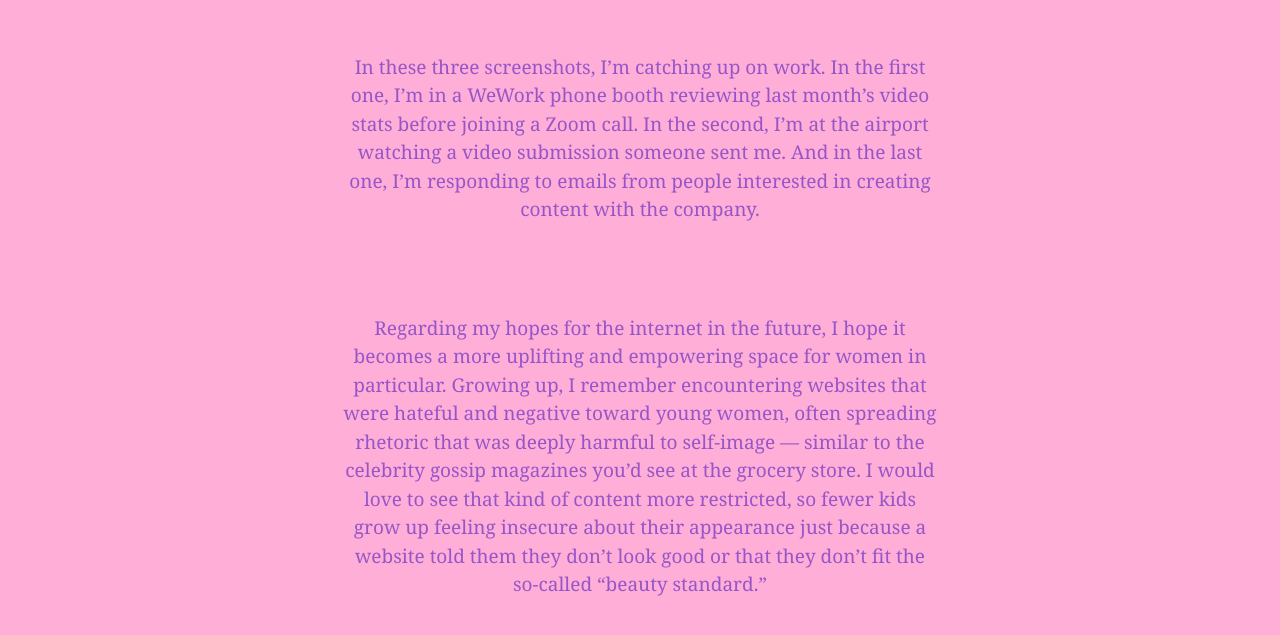
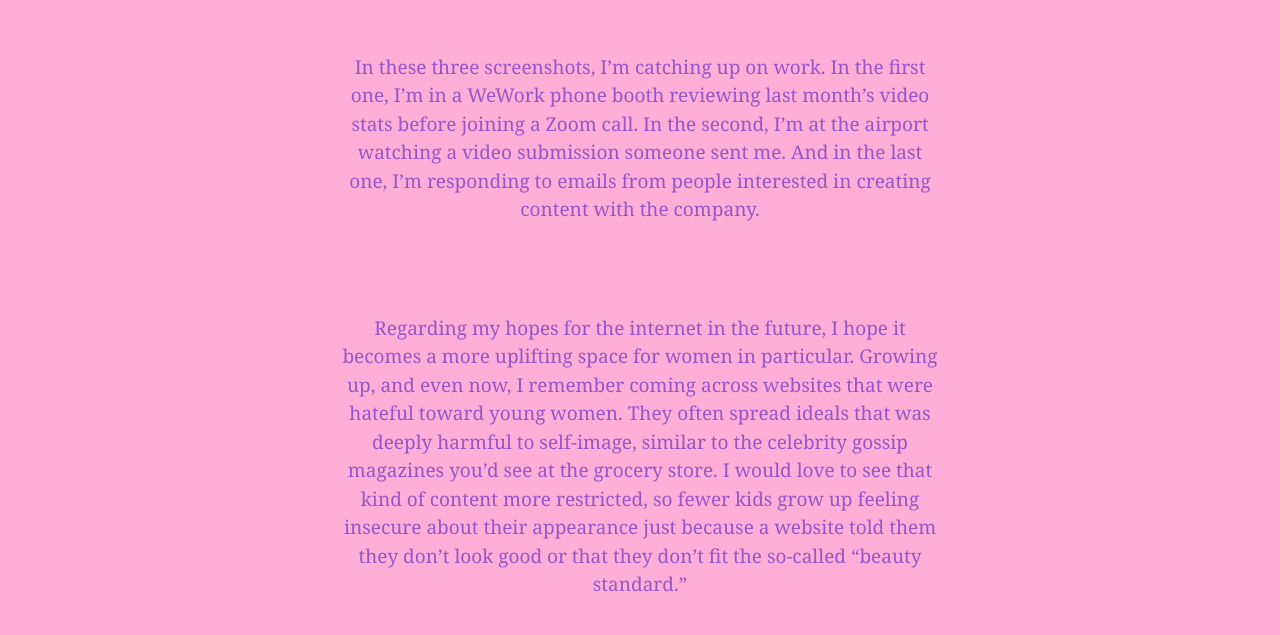
Before and after one commit to sophiaaahansen21/the-feed, a plain HTML site: page reflections.html in a window 1280 px wide. Shown: the part 1401-2036 px from the top of the page. Drawn offline with Linux system fonts and the light colour scheme; a web font is replaced by a local one.

Commit message:
Update reflections.html

```diff
--- a/reflections.html
+++ b/reflections.html
@@ -23,7 +23,7 @@
 
     <p class="reflections"> In these three screenshots, I’m catching up on work. In the first one, I’m in a WeWork phone booth reviewing last month’s video stats before joining a Zoom call. In the second, I’m at the airport watching a video submission someone sent me. And in the last one, I’m responding to emails from people interested in creating content with the company.</p>
 
-    <p class="reflections"> Regarding my hopes for the internet in the future, I hope it becomes a more uplifting and empowering space for women in particular. Growing up, I remember encountering websites that were hateful and negative toward young women, often spreading rhetoric that was deeply harmful to self-image — similar to the celebrity gossip magazines you’d see at the grocery store. I would love to see that kind of content more restricted, so fewer kids grow up feeling insecure about their appearance just because a website told them they don’t look good or that they don’t fit the so-called “beauty standard.” </p>
+    <p class="reflections"> Regarding my hopes for the internet in the future, I hope it becomes a more uplifting space for women in particular. Growing up, and even now, I remember coming across websites that were hateful toward young women. They often spread ideals that was deeply harmful to self-image, similar to the celebrity gossip magazines you’d see at the grocery store. I would love to see that kind of content more restricted, so fewer kids grow up feeling insecure about their appearance just because a website told them they don’t look good or that they don’t fit the so-called “beauty standard.” </p>
 
     </div>
 </body>
```
